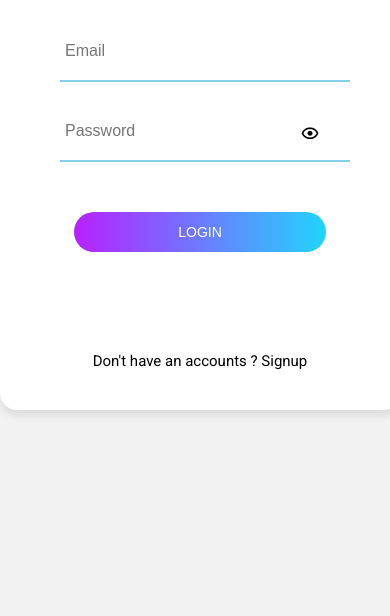
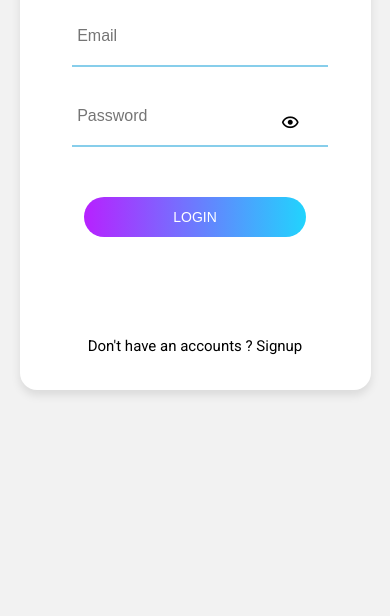
Before and after one commit to ahujaprachi/web-assignments, a plain HTML site: page Sweet Login Form/Task 2/index.html in a window 390 px wide. Shown: the part 268-884 px from the top of the page. Drawn offline with nearby package versions, Linux system fonts and the light colour scheme.

Commit message:
responsiveness added

```diff
--- a/Sweet Login Form/Task 2/index.html
+++ b/Sweet Login Form/Task 2/index.html
@@ -1,6 +1,7 @@
 <!DOCTYPE html>
 <html>
   <head>
+    <meta name="viewport" content="width=device-width, initial-scale=1.0" />
     <meta charset="utf-8" />
     <title>Sweet Login Form</title>
     <link rel="stylesheet" href="style.css" />
--- a/Sweet Login Form/Task 2/style.css
+++ b/Sweet Login Form/Task 2/style.css
@@ -14,7 +14,8 @@ body {
 }
 
 .center {
-  width: 400px;
+  max-width: 400px;
+  width: 90%;
   border-radius: 25%;
   margin: auto;
   margin-top: 40px;
```
